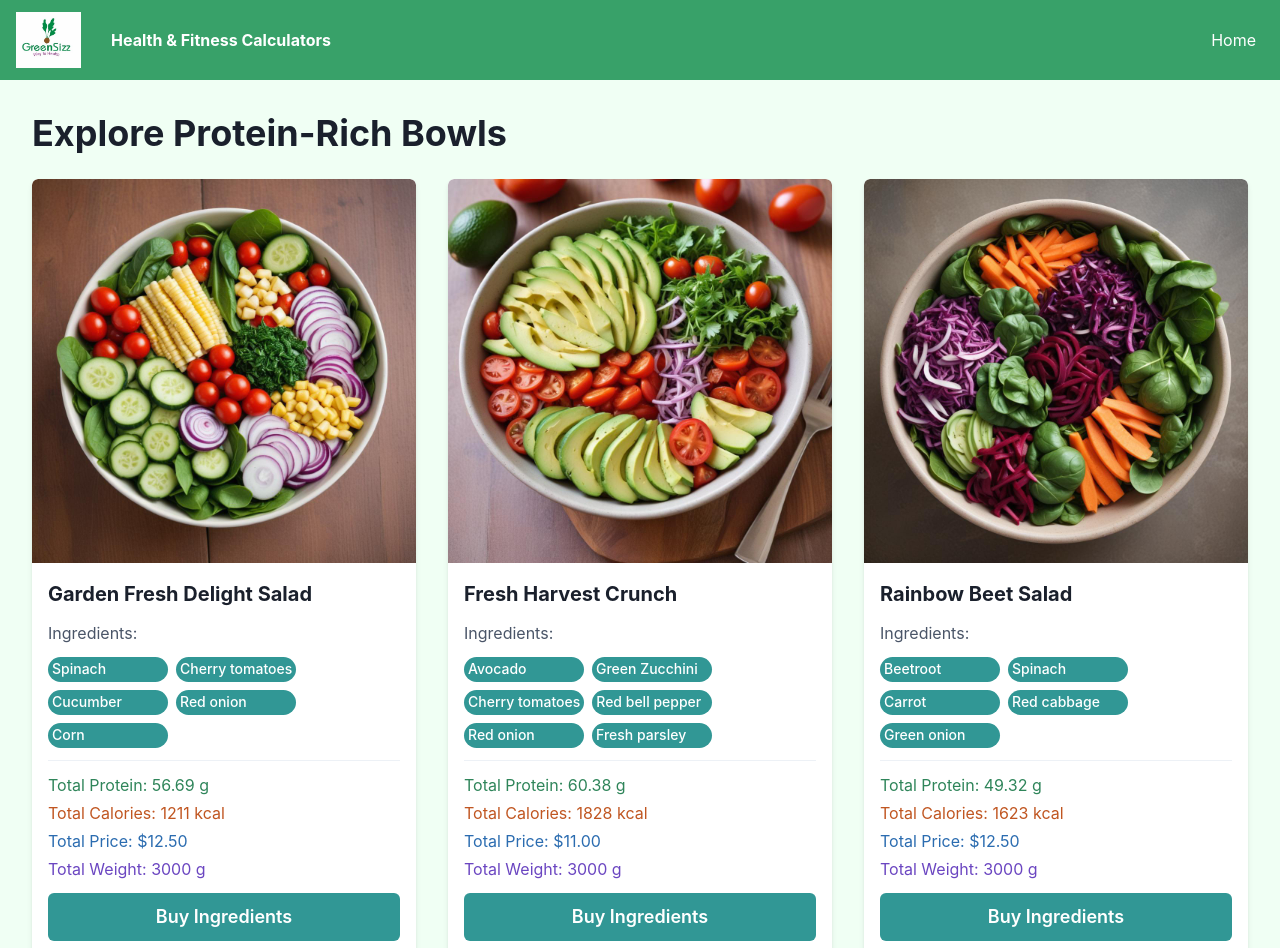
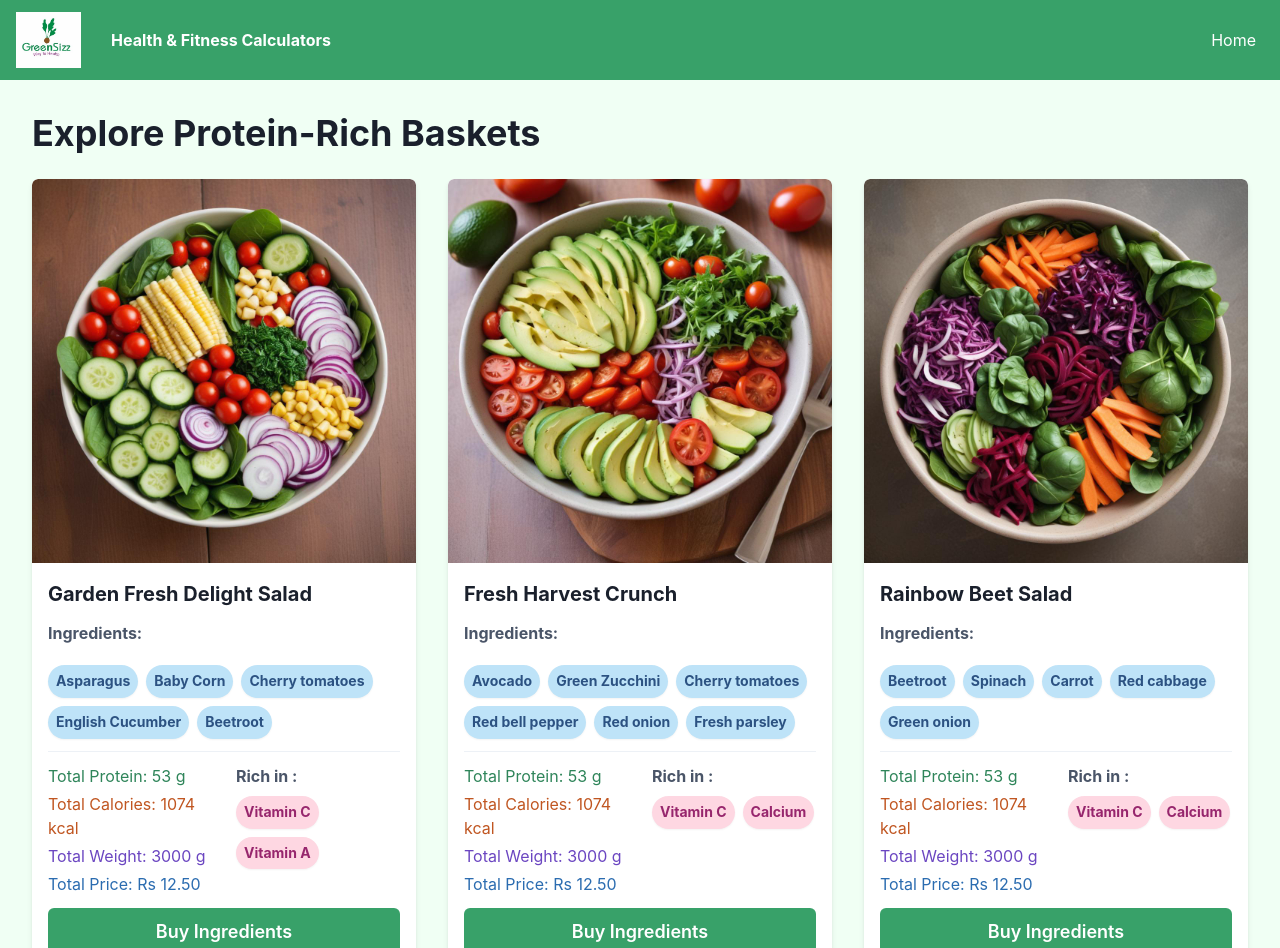
Before and after one commit to acecoder7/Health-Fitness-Calc-GS, a React (Create React App) app in the folder calculator/: page /explore-protein in a window 1280 px wide. Shown: the top 948 px of the page. Built offline with nearby package versions, Linux system fonts and the light colour scheme.

Commit message:
card updated

```diff
--- a/calculator/src/pages/ExploreProtein.js
+++ b/calculator/src/pages/ExploreProtein.js
@@ -39,16 +39,24 @@ const proteinData = [
     imageUrl: img1,
     name: "Garden Fresh Delight Salad",
     items: [
-      { name: "Spinach", quantity: "120g", imageUrl: "spinach.jpg", link: "http://example.com/spinach" },
-      { name: "Cherry tomatoes", quantity: "100g", imageUrl: "tomatoes.jpg", link: "http://example.com/tomatoes" },
-      { name: "Cucumber", quantity: "100g", imageUrl: "cucumber.jpg", link: "http://example.com/cucumber" },
-      { name: "Red onion", quantity: "30g", imageUrl: "onion.jpg", link: "http://example.com/onion" },
-      { name: "Corn", quantity: "150g", imageUrl: "corn.jpg", link: "http://example.com/corn" },
+      { name: "Asparagus", quantity: "600g", imageUrl: "spinach.jpg", link: "http://example.com/spinach" },
+      { name: "Baby Corn", quantity: "600g", imageUrl: "tomatoes.jpg", link: "http://example.com/tomatoes" },
+      { name: "Cherry tomatoes", quantity: "600g", imageUrl: "cucumber.jpg", link: "http://example.com/cucumber" },
+      { name: "English Cucumber", quantity: "600g", imageUrl: "onion.jpg", link: "http://example.com/onion" },
+      { name: "Beetroot", quantity: "600g", imageUrl: "corn.jpg", link: "http://example.com/corn" },
     ],
-    totalProtein: "56.69 g",
-    totalCalories: "1211 kcal",
-    totalPrice: "$12.50",
+    totalProtein: "53 g",
+    totalCalories: "1074 kcal",
+    totalPrice: "Rs 12.50",
     totalWeight: "3000 g",
+    totalFiber: "79 g",
+    totalVitaminC: "176 mg",
+    totalVitaminA: "1660 μg",
+    totalCalcium: " 891 mg",
+    totalPotassium: "3654 mg",
+    totalMagnesium: "303 mg",
+    totalIron: "18 mg",
+    richIn: [ "Vitamin C", "Vitamin A"]
   },
   {
     id: 2,
@@ -62,10 +70,18 @@ const proteinData = [
       { name: "Red onion", quantity: "40g", imageUrl: "onion.jpg", link: "http://example.com/onion" },
       { name: "Fresh parsley", quantity: "20g", imageUrl: "parsley.jpg", link: "http://example.com/parsley" },
     ],
-    totalProtein: "60.38 g",
-    totalCalories: "1828 kcal",
-    totalPrice: "$11.00",
+    totalProtein: "53 g",
+    totalCalories: "1074 kcal",
+    totalPrice: "Rs 12.50",
     totalWeight: "3000 g",
+    totalFiber: "79 g",
+    totalVitaminC: "176 mg",
+    totalVitaminA: "1660 μg",
+    totalCalcium: " 891 mg",
+    totalPotassium: "3654 mg",
+    totalMagnesium: "303 mg",
+    totalIron: "18 mg",
+    richIn: [ "Vitamin C", "Calcium"]
   },
   {
     id: 3,
@@ -78,10 +94,18 @@ const proteinData = [
       { name: "Red cabbage", quantity: "120g", imageUrl: "cabbage.jpg", link: "http://example.com/cabbage" },
       { name: "Green onion", quantity: "50g", imageUrl: "onion.jpg", link: "http://example.com/onion" },
     ],
-    totalProtein: "49.32 g",
-    totalCalories: "1623 kcal",
-    totalPrice: "$12.50",
+    totalProtein: "53 g",
+    totalCalories: "1074 kcal",
+    totalPrice: "Rs 12.50",
     totalWeight: "3000 g",
+    totalFiber: "79 g",
+    totalVitaminC: "176 mg",
+    totalVitaminA: "1660 μg",
+    totalCalcium: " 891 mg",
+    totalPotassium: "3654 mg",
+    totalMagnesium: "303 mg",
+    totalIron: "18 mg",
+    richIn: [ "Vitamin C", "Calcium"]
   },
   {
     id: 4,
@@ -94,10 +118,18 @@ const proteinData = [
       { name: "Red bell pepper", quantity: "50g", imageUrl: "cabbage.jpg", link: "http://example.com/cabbage" },
       { name: "Avocado", quantity: "100g", imageUrl: "onion.jpg", link: "http://example.com/onion" },
     ],
-    totalProtein: "49.62 g",
-    totalCalories: "1546 kcal",
-    totalPrice: "$11.00",
+    totalProtein: "53 g",
+    totalCalories: "1074 kcal",
+    totalPrice: "Rs 12.50",
     totalWeight: "3000 g",
+    totalFiber: "79 g",
+    totalVitaminC: "176 mg",
+    totalVitaminA: "1660 μg",
+    totalCalcium: " 891 mg",
+    totalPotassium: "3654 mg",
+    totalMagnesium: "303 mg",
+    totalIron: "18 mg",
+    richIn: [ "Vitamin C", "Calcium"]
   },
   {
     id: 5,
@@ -111,10 +143,18 @@ const proteinData = [
       { name: "Grapes", quantity: "100g", imageUrl: "onion.jpg", link: "http://example.com/onion" },
       { name: "Blueberries", quantity: "100g", imageUrl: "onion.jpg", link: "http://example.com/onion" },
     ],
-    totalProtein: "36.25 g",
-    totalCalories: "2173 kcal",
-    totalPrice: "$12.50",
-    totalWeight: "4000 g",
+    totalProtein: "53 g",
+    totalCalories: "1074 kcal",
+    totalPrice: "Rs 12.50",
+    totalWeight: "3000 g",
+    totalFiber: "79 g",
+    totalVitaminC: "176 mg",
+    totalVitaminA: "1660 μg",
+    totalCalcium: " 891 mg",
+    totalPotassium: "3654 mg",
+    totalMagnesium: "303 mg",
+    totalIron: "18 mg",
+    richIn: [ "Vitamin C", "Calcium"]
   },
   {
     id: 6,
@@ -128,10 +168,18 @@ const proteinData = [
       { name: "Cucumber", quantity: "75g", imageUrl: "onion.jpg", link: "http://example.com/onion" },
       { name: "Lettuce", quantity: "150g", imageUrl: "onion.jpg", link: "http://example.com/onion" },
     ],
-    totalProtein: "40.6 g",
-    totalCalories: "1675 kcal",
-    totalPrice: "$11.00",
+    totalProtein: "53 g",
+    totalCalories: "1074 kcal",
+    totalPrice: "Rs 12.50",
     totalWeight: "3000 g",
+    totalFiber: "79 g",
+    totalVitaminC: "176 mg",
+    totalVitaminA: "1660 μg",
+    totalCalcium: " 891 mg",
+    totalPotassium: "3654 mg",
+    totalMagnesium: "303 mg",
+    totalIron: "18 mg",
+    richIn: [ "Vitamin C", "Calcium"]
   },
   {
     id: 7,
@@ -144,10 +192,18 @@ const proteinData = [
       { name: "Yellow bell pepper", quantity: "75g", imageUrl: "cabbage.jpg", link: "http://example.com/cabbage" },
       { name: "Red bell pepper", quantity: "75g", imageUrl: "onion.jpg", link: "http://example.com/onion" },
     ],
-    totalProtein: "42.84 g",
-    totalCalories: "1677 kcal",
-    totalPrice: "$11.00",
+    totalProtein: "53 g",
+    totalCalories: "1074 kcal",
+    totalPrice: "Rs 12.50",
     totalWeight: "3000 g",
+    totalFiber: "79 g",
+    totalVitaminC: "176 mg",
+    totalVitaminA: "1660 μg",
+    totalCalcium: " 891 mg",
+    totalPotassium: "3654 mg",
+    totalMagnesium: "303 mg",
+    totalIron: "18 mg",
+    richIn: [ "Vitamin C", "Calcium"]
   },
   {
     id: 8,
@@ -160,10 +216,18 @@ const proteinData = [
       { name: "Corn", quantity: "100g", imageUrl: "cabbage.jpg", link: "http://example.com/cabbage" },
       { name: "Lettuce", quantity: "150g", imageUrl: "onion.jpg", link: "http://example.com/onion" },
     ],
-    totalProtein: "47.8 g",
-    totalCalories: "1068 kcal",
-    totalPrice: "$11.00",
+    totalProtein: "53 g",
+    totalCalories: "1074 kcal",
+    totalPrice: "Rs 12.50",
     totalWeight: "3000 g",
+    totalFiber: "79 g",
+    totalVitaminC: "176 mg",
+    totalVitaminA: "1660 μg",
+    totalCalcium: " 891 mg",
+    totalPotassium: "3654 mg",
+    totalMagnesium: "303 mg",
+    totalIron: "18 mg",
+    richIn: [ "Vitamin C", "Calcium"]
   },
   {
     id: 9,
@@ -176,10 +240,18 @@ const proteinData = [
       { name: "Onions", quantity: "100g", imageUrl: "cabbage.jpg", link: "http://example.com/cabbage" },
       { name: "Cucumber", quantity: "100g", imageUrl: "onion.jpg", link: "http://example.com/onion" },
     ],
-    totalProtein: "58.58 g",
-    totalCalories: "1226 kcal",
-    totalPrice: "$11.00",
+    totalProtein: "53 g",
+    totalCalories: "1074 kcal",
+    totalPrice: "Rs 12.50",
     totalWeight: "3000 g",
+    totalFiber: "79 g",
+    totalVitaminC: "176 mg",
+    totalVitaminA: "1660 μg",
+    totalCalcium: " 891 mg",
+    totalPotassium: "3654 mg",
+    totalMagnesium: "303 mg",
+    totalIron: "18 mg",
+    richIn: [ "Vitamin C", "Calcium"]
   },
 ];
 
@@ -199,7 +271,7 @@ const ExploreProtein = () => {
 
   return (
     <Box bg="background.100" p={8} minHeight="100vh">
-      <Heading mb={6}>Explore Protein-Rich Bowls</Heading>
+      <Heading mb={6}>Explore Protein-Rich Baskets</Heading>
       <SimpleGrid columns={{ base: 1, md: 2, lg: 3 }} spacing={8}>
         {proteinData.map((bowl) => (
           <Box
@@ -216,18 +288,19 @@ const ExploreProtein = () => {
                 <Text fontSize="xl" fontWeight="bold">
                   {bowl.name}
                 </Text>
-                <Text color="gray.600">Ingredients:</Text>
+                <Text color="gray.600" fontWeight="bold" mb={2}>Ingredients:</Text>
                 <Wrap spacing={2} shouldWrap>
                   {bowl.items.map((item, index) => (
                     <WrapItem key={index}>
                       <Tag
                         borderRadius="full"
                         variant="solid"
-                        colorScheme="teal"
-                        p={1}
+                        bg="blue.100"
+                        color="blue.700"
+                        p={2}
                         fontSize="sm"
-                        minWidth="120px"
-                        textAlign="center"
+                        fontWeight="bold"
+                        boxShadow="sm"
                       >
                         {item.name}
                       </Tag>
@@ -236,6 +309,8 @@ const ExploreProtein = () => {
                 </Wrap>
 
                 <Divider />
+                <Grid templateColumns="repeat(2, 1fr)" gap={6}>
+                  {/* Left Section */}
                   <Stack spacing={1}>
                     <Text color="green.600">
                       Total Protein: {bowl.totalProtein}
@@ -243,14 +318,42 @@ const ExploreProtein = () => {
                     <Text color="orange.600">
                       Total Calories: {bowl.totalCalories}
                     </Text>
-                  <Text color="blue.600">Total Price: {bowl.totalPrice}</Text>
                     <Text color="purple.600">
                       Total Weight: {bowl.totalWeight}
                     </Text>
+                    <Text color="blue.600">
+                      Total Price: {bowl.totalPrice}
+                    </Text>
                   </Stack>
 
+                  {/* Right Section */}
+                  <Box>
+                    <Text color="gray.600" fontWeight="bold" mb={2}>
+                      Rich in :
+                    </Text>
+                    <Wrap spacing={2} shouldWrap>
+                      {bowl.richIn.map((item, index) => (
+                        <WrapItem key={index}>
+                          <Tag
+                            borderRadius="full"
+                            variant="solid"
+                            bg="pink.100"
+                            color="pink.700"
+                            p={2}
+                            fontSize="sm"
+                            fontWeight="bold"
+                            boxShadow="sm"
+                          >
+                            {item}
+                          </Tag>
+                        </WrapItem>
+                      ))}
+                    </Wrap>
+                  </Box>
+                </Grid>
+
                 <Button
-                  colorScheme="teal"
+                  colorScheme="green"
                   variant="solid"
                   size="lg"
                   width="full"
```
Lines whose indentation alone changed are shown as unchanged.
